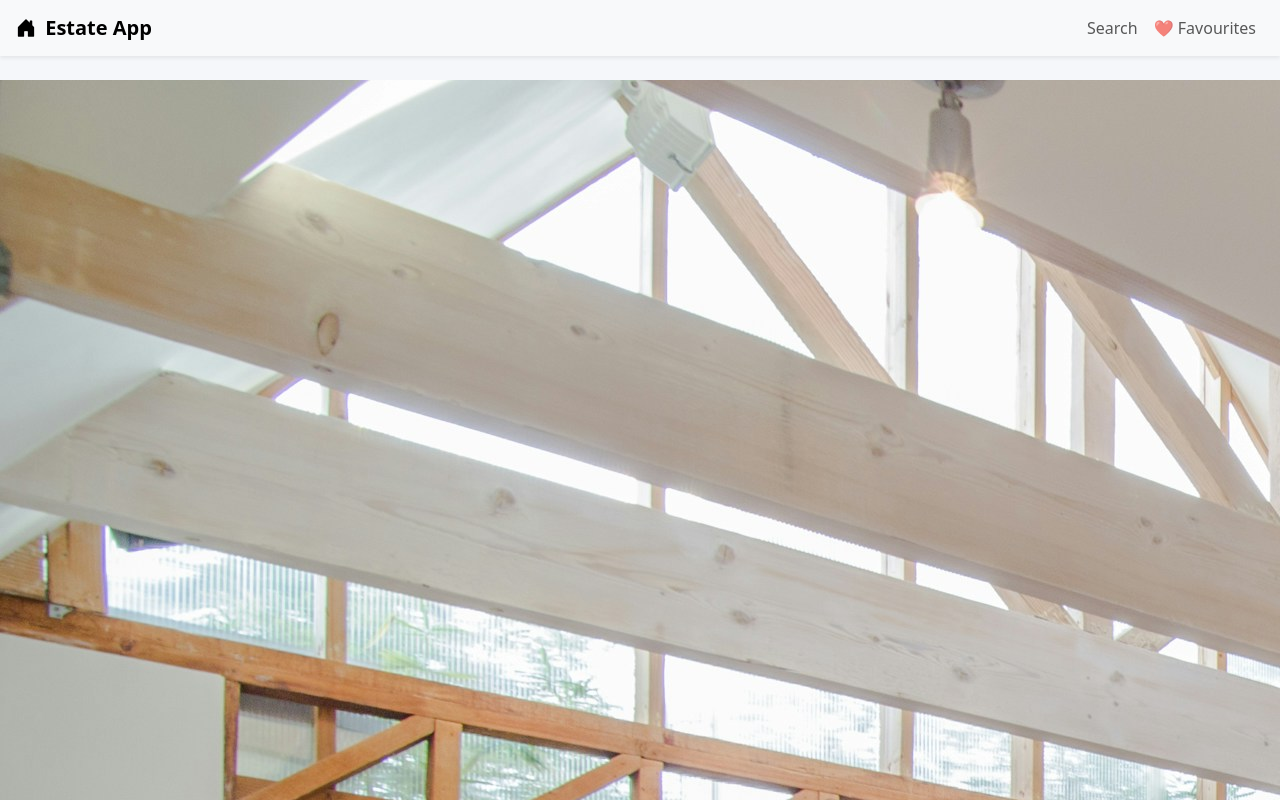
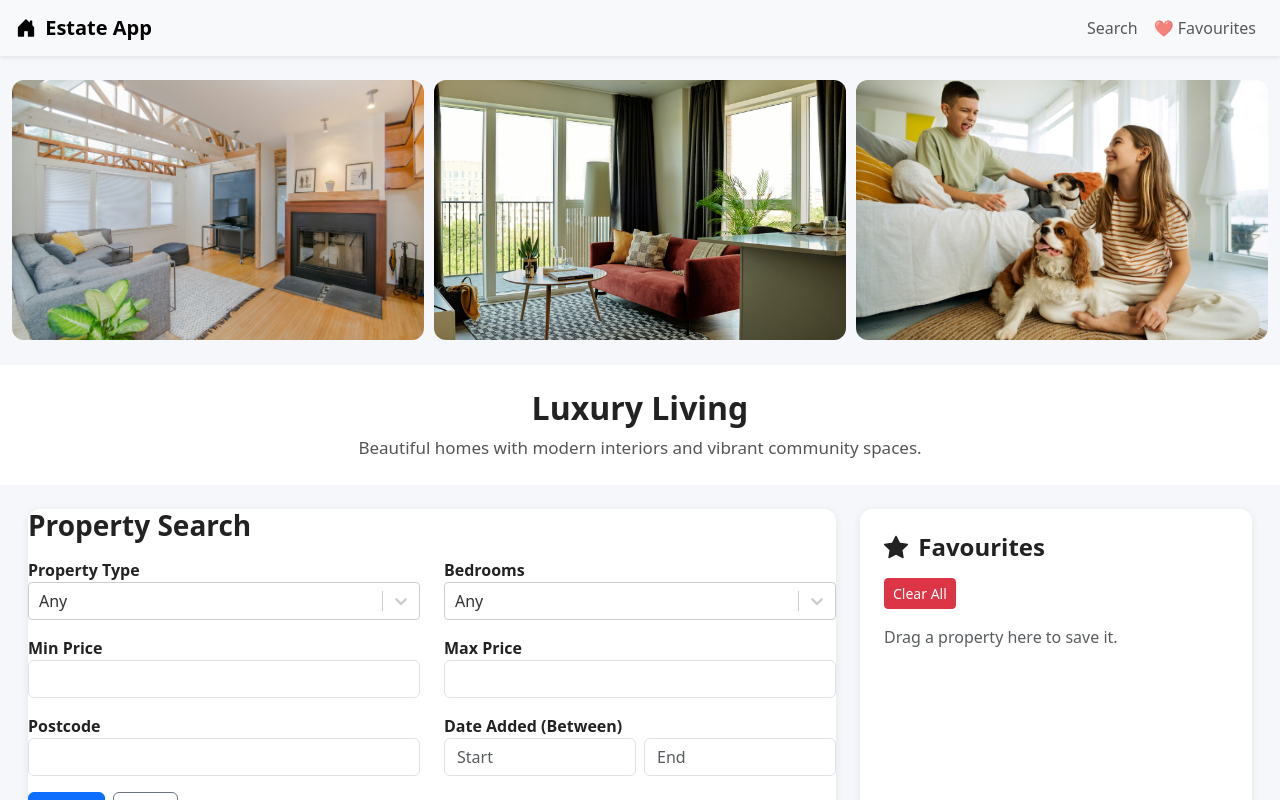
Before and after one commit to dramaticamo/estate-app, a React (Vite) app: page / in a window 1280 px wide. Shown: the top 800 px of the page. Built offline with nearby package versions, Linux system fonts and the light colour scheme.

Commit message:
update: fixing showcase pics side by side

```diff
--- a/src/App.css
+++ b/src/App.css
@@ -224,21 +224,27 @@ label {
   outline-offset: 3px;
 }
 
+/* =======================================
+   FIXED HERO SHOWCASE (3 images side by side)
+======================================= */
+
 .hero-showcase {
-  display: flex;
-  width: 100%;
-  gap: 10px;
-  margin-bottom: 25px;
+  display: flex !important;
+  flex-direction: row !important;
+  justify-content: space-between !important;
+  width: 100% !important;
+  gap: 12px !important;
+  padding: 0 12px !important;
+  margin-bottom: 28px !important;
 }
 
 .hero-showcase img {
-  display: inline-block !important;   /* ← IMPORTANT FIX */
-  width: 33.33%;
-  height: 260px;
-  object-fit: cover;
-  border-radius: 12px;
-  filter: brightness(0.95);
-  transition: 0.3s ease;
+  flex: 1 !important;
+  width: 100% !important;
+  height: 260px !important;
+  object-fit: cover !important;
+  border-radius: 14px !important;
+  display: block !important;
 }
 
 .hero-showcase img:hover {
--- a/src/pages/SearchPage.jsx
+++ b/src/pages/SearchPage.jsx
@@ -121,18 +121,46 @@ function SearchPage() {
   return (
     <div className="container-fluid p-0" style={{ background: "#f5f7fa" }}>
       {/* STATIC 3-IMAGE HERO SECTION */}
-      <div className="hero-showcase">
+    <div
+      style={{
+        display: "flex",
+        width: "100%",
+        gap: "10px",
+        padding: "0 12px",
+        marginBottom: "25px"
+      }}
+    >
       <img
         src={`${import.meta.env.BASE_URL}images/showcase1.jpg`}
         alt="Showcase 1"
+        style={{
+          flex: 1,
+          height: "260px",
+          objectFit: "cover",
+          borderRadius: "12px",
+        }}
       />
+
       <img
         src={`${import.meta.env.BASE_URL}images/showcase2.jpg`}
         alt="Showcase 2"
+        style={{
+          flex: 1,
+          height: "260px",
+          objectFit: "cover",
+          borderRadius: "12px",
+        }}
       />
+
       <img
         src={`${import.meta.env.BASE_URL}images/showcase3.jpg`}
         alt="Showcase 3"
+        style={{
+          flex: 1,
+          height: "260px",
+          objectFit: "cover",
+          borderRadius: "12px",
+        }}
       />
     </div>
 
```
Lines whose indentation alone changed are shown as unchanged.
